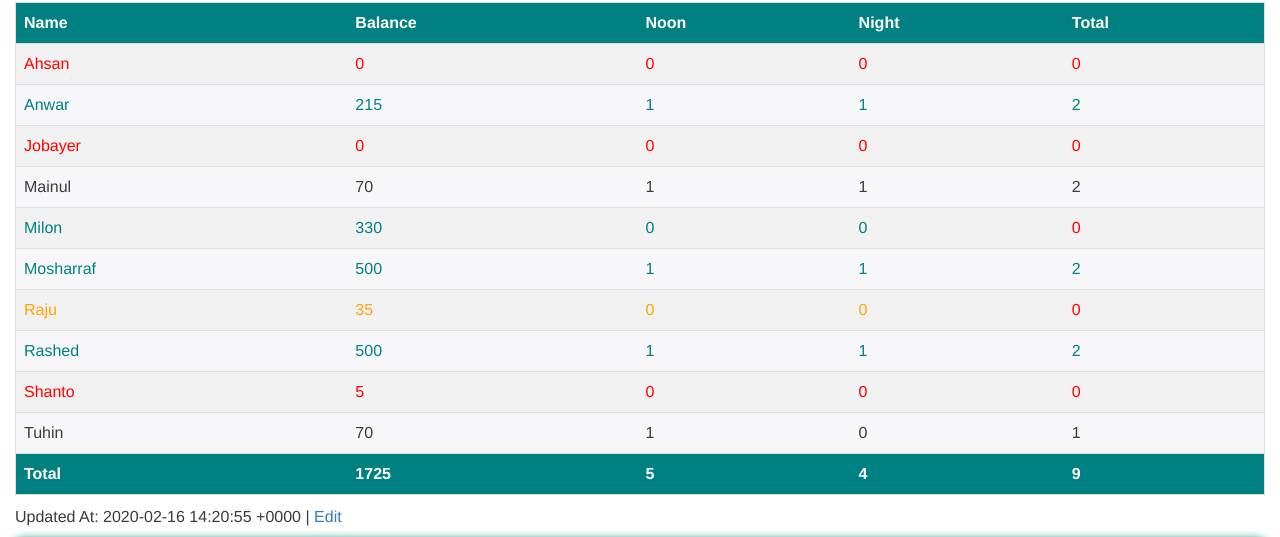
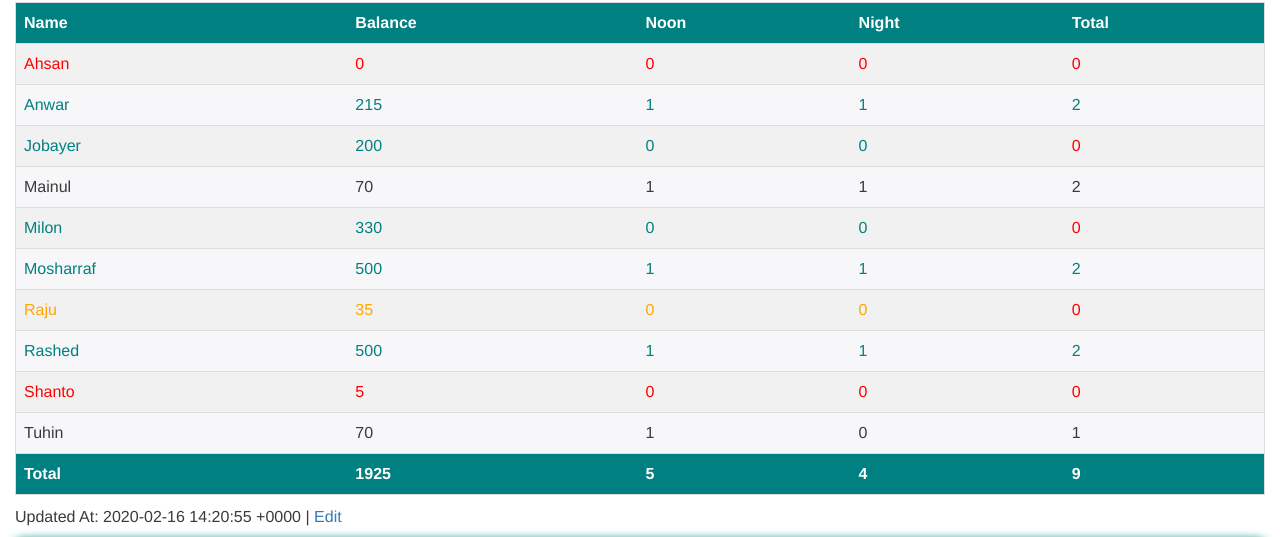
Before and after one commit to coderanwar/meals, a Jekyll site: the page built from index.html, in a window 1280 px wide and 900 px high. Shown: the part 334-871 px from the top of the window. Built offline with Jekyll 4.4.1, drawn with Linux system fonts in a browser that asks for light colours.

Commit message:
Update meals.yml

```diff
--- a/_data/meals.yml
+++ b/_data/meals.yml
@@ -13,7 +13,7 @@
       Noon: 1
       Night: 1
     - Name: "Jobayer"
-      Balance: 0
+      Balance: 200
       Noon: 0
       Night: 0
     - Name: "Mainul"
```
